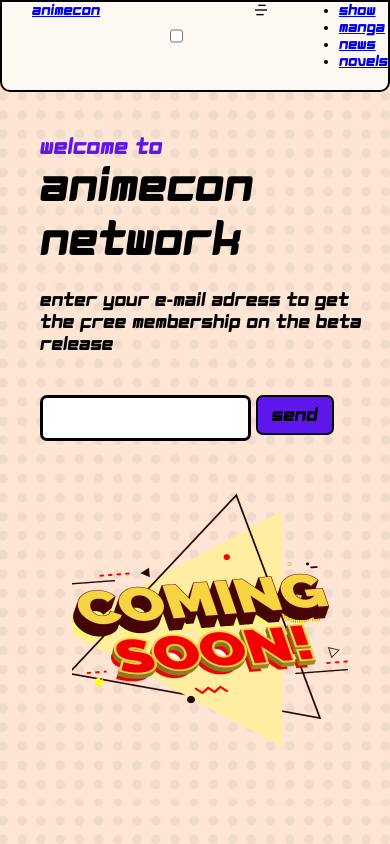
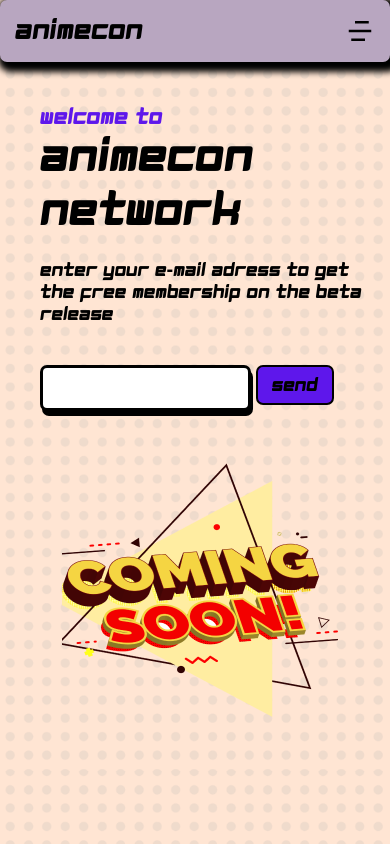
Before and after one commit to CicadaCoder/AnimeconNetwork, a PHP site: page / in a window 390 px wide. Run offline with PHP 8.4, Linux system fonts and the light colour scheme; some libraries are stand-ins or nearby versions.

Commit message:
Add files via upload

```diff
--- a/assets/css/style.css
+++ b/assets/css/style.css
@@ -11,6 +11,7 @@
     --box-color: #FDF9F2;
     --back-box-color: #B8A6C0;
     --border-color: #000;
+    --other-color: rgba(66, 5, 68, 0.781);
   }
 
 *
@@ -25,117 +26,90 @@
      background: url(../imgs/bg-img.png);
      background-position: center;
      background-size: cover;
-     overflow-x: hidden;
  }
 
- .pre_navbar
- {
-     background: rgba(66, 5, 68, 0.781);
-     padding: 0 0 20px 30px;
-     border: 2px solid var(--border-color);
-     border-bottom-left-radius: 8px;
-     border-bottom-right-radius: 8px;
- }
+
  .navbar
  {
-     background: var(--box-color);
-     padding: 0 0 20px 30px;
-     border: 2px solid var(--border-color);
-     border-bottom-left-radius: 10px;
-     border-bottom-right-radius: 10px;
-
      display: flex;
+     flex-wrap: wrap;
+     align-items: center;
      justify-content: space-between;
+     background-color: var(--back-box-color);
+     padding: 15px;
+     border-radius: 7px;
+     box-shadow: 4px 4px 6px 6px var(--border-color);
+ }
+ .navbar a
+ {
+     text-decoration: none;
+     color: var(--border-color);
  }
 
- .mobile-nav-toggle
+ .logo
+ {
+     margin-right: 50px;
+     font-size: 30px;
+ }
+
+ .list
+ {
+     list-style: none;
+     display: flex;
+     gap: 25px;
+     font-size: 20px;
+     margin-right: 20px;
+     border-radius: 16px;
+     animation: pop 1s ease-in-out;
+     transition: 0.2s ease-in-out;
+ }
+
+ .list a:hover
+ {
+     color: var(--main-color);
+ }
+
+ #toggler,
+ .navbar label
  {
      display: none;
  }
 
- .navbar h1
+ @media screen and (max-width: 600px)
  {
-
-     padding: 20px 0 0 20px;
-     cursor: pointer;
- }
-
- .primary-navigation
- {
-     list-style: none;
-     padding: 28px 50px 0 0;
-     margin: 0;
-     display: flex;
-     gap: var(--gap, 5rem);
- }
-
- nav ul
- {
-     background: var(--box-color);
- }
-
- .primary-navigation a
- {
-     text-decoration: none;
-     color: var(--border-color);
-     font-size: 20px;
- }
-
- @media (max-width: 30em)
- {
-
-     .navbar h1
+     .menu
      {
-         font-size: 25px;
-         font-weight: 900;
-     }
-     .primary-navigation
-     {
-         --gap: 3em;
-         z-index: 1000;
-         position: fixed;
-         inset: 0 0 0 30%;
-         flex-direction: column;
-         padding: min(20vh, 10rem) 2em;
-         backdrop-filter: blur(1rem);
-         transform: translateX(100%);
-         height: 20vh;
-         top: 0.350rem;
-         transition: transform 350ms ease-in-out;
+         width: 100%;
+         max-height: 0;
+         overflow: hidden;
      }
 
-     .primary-navigation a:hover
+     .list
      {
-        color: var(--main-color);
+         flex-direction: column;
+         align-items: center;
+         padding: 20px;
+         background: var(--box-color);
      }
 
-     .primary-navigation[data-visible='true']
+     .navbar label
      {
-         transform: translateX(0%);
+         display: inline-flex;
+         align-items: center;
+         cursor: pointer;
+         font-size: 30px;
      }
 
-     .mobile-nav-toggle
+     #toggler:checked ~ .menu
      {
-         display: block;
-         z-index: 9999;
-         position: absolute;
-         background-image: url("../imgs/ellipsis-h-solid.svg");
-         background-color: transparent;
-         width: 3rem;
-         border: none;
-         aspect-ratio: 1;
-         top: 0.8rem;
-         right: 2rem;
-         transition: 0.2s ease-in-out;
+         max-height: 100%;
      }
 
-     .mobile-nav-toggle[aria-expanded='true']
-     {
-         background-image: url("../imgs/ellipsis-v-solid.svg");
-         background-color: transparent;
-         background-repeat: no-repeat;
-         background-position: center;
-     }
+}
+
+
+ @media (max-width: 35em)
+ {
 
      .fas
      {
@@ -243,6 +217,7 @@
      font-family: "Magz", sans-serif;
      font-weight: 300;
      padding-left: 10px;
+     box-shadow: 2px 5px var(--border-color);
  }
 
  .email-form-btn button
@@ -255,6 +230,13 @@
     font-weight: 300;
     font-size: 20px;
     background-color: var(--main-color);
+    cursor: pointer;
+    transition: 0.2s ease-in-out;
+ }
+
+ .email-form-btn button:hover
+ {
+     background-color: var(--hover-color);
  }
 
  .content-card
@@ -285,8 +267,7 @@
  {
      color: rgba(66, 5, 68, 0.781);
  }
-
- .content-image img
+ .contain-image img
  {
-     padding-right: 20px;
+     margin-right: 20px;
  }
```
